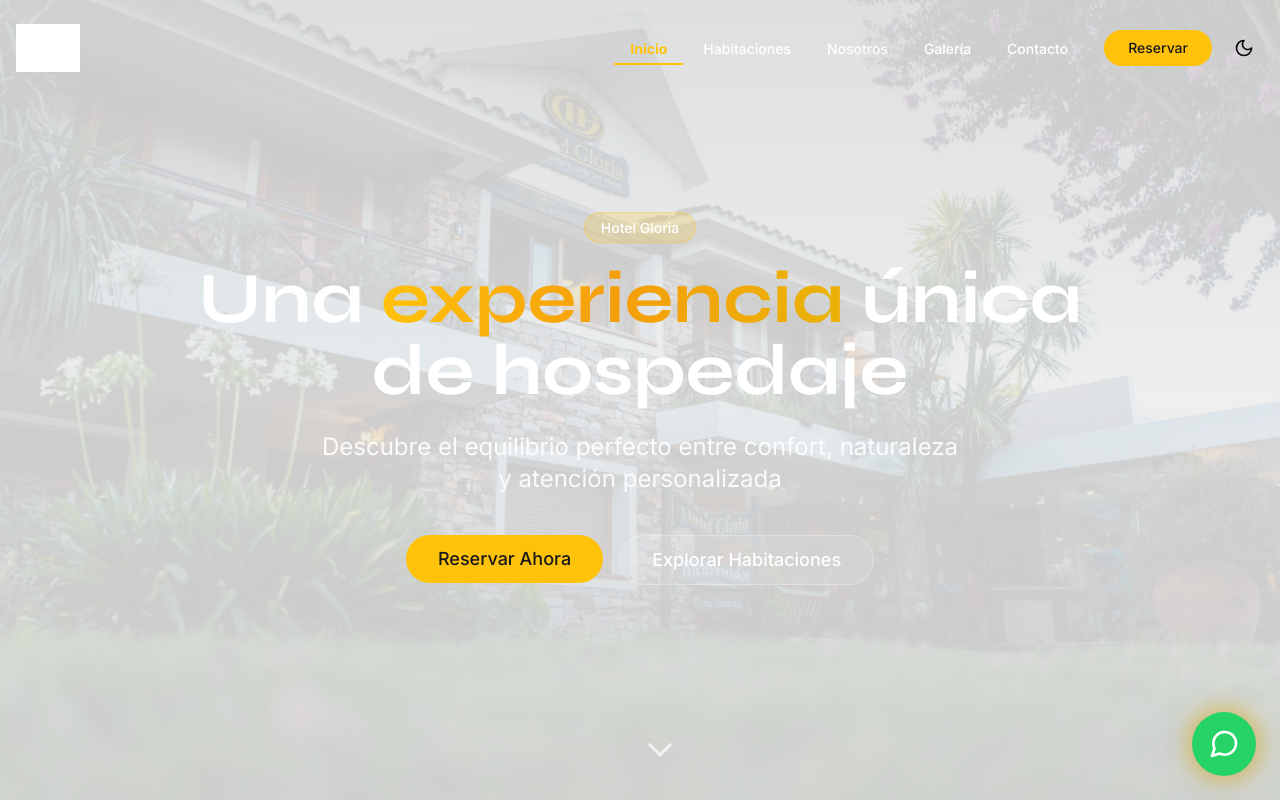
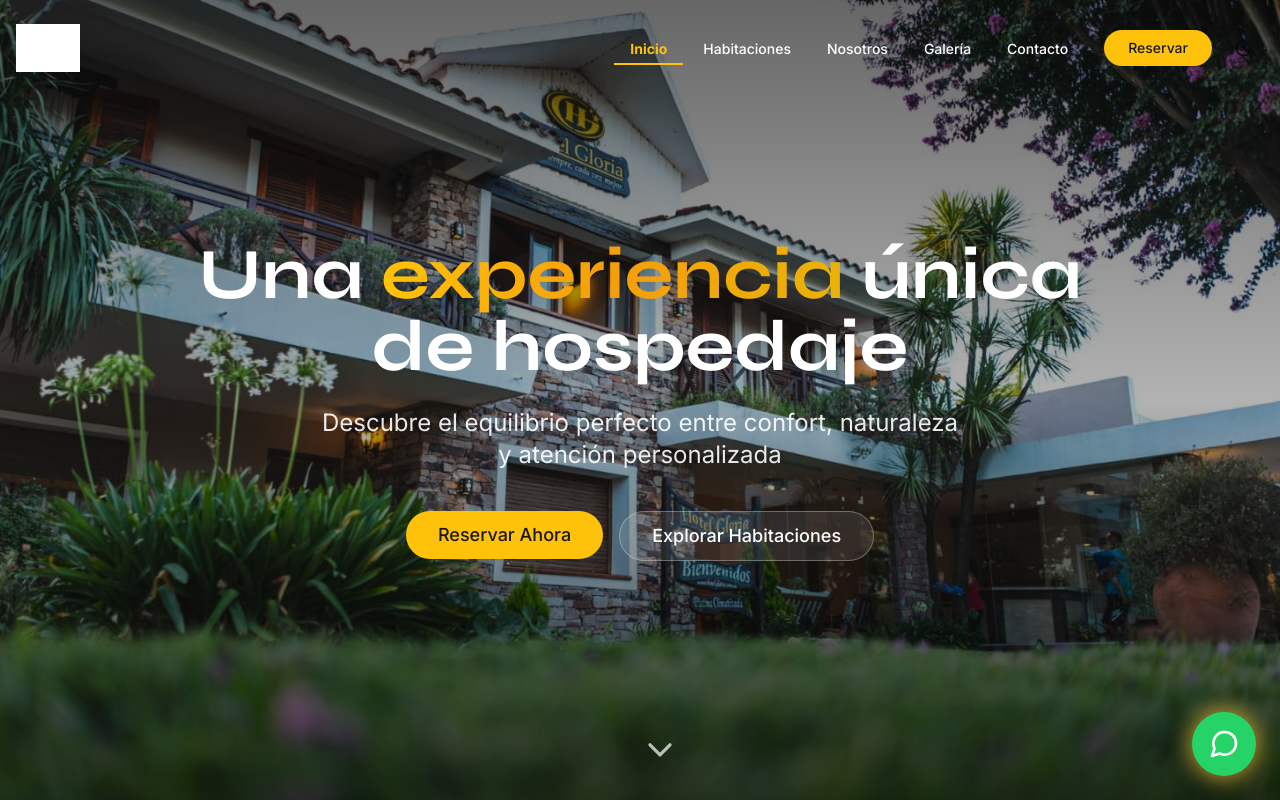
Before and after one commit to clientesweb/hotelgloria, a Next.js app: page / in a window 1280 px wide. Shown: the top 800 px of the page. Built offline with nearby package versions, Linux system fonts and the light colour scheme; grey boxes are pictures that could not be loaded.

Commit message:
Actualizar immersive-hero.tsx

```diff
--- a/components/immersive-hero.tsx
+++ b/components/immersive-hero.tsx
@@ -1,28 +1,12 @@
 "use client"
 
-import { useState, useEffect, useRef } from "react"
+import { useRef } from "react"
 import Image from "next/image"
 import { Button } from "@/components/ui/button"
-import { motion, useScroll, useTransform, AnimatePresence } from "framer-motion"
+import { motion, useScroll, useTransform } from "framer-motion"
 import { ChevronDown } from "lucide-react"
 
-const heroImages = [
-  {
-    url: "/hero-hotel-gloria-1.jpg",
-    alt: "Fachada del Hotel Gloria",
-  },
-  {
-    url: "/hero-hotel-gloria-2.jpg",
-    alt: "Piscina climatizada del Hotel Gloria",
-  },
-  {
-    url: "/hero-hotel-gloria-3.jpg",
-    alt: "Área de juegos del Hotel Gloria",
-  },
-]
-
 export default function ImmersiveHero() {
-  const [currentImage, setCurrentImage] = useState(0)
   const containerRef = useRef<HTMLDivElement>(null)
   const { scrollY } = useScroll()
 
@@ -30,18 +14,9 @@ export default function ImmersiveHero() {
   const y = useTransform(scrollY, [0, 1000], [0, 300])
   const opacity = useTransform(scrollY, [0, 300], [1, 0])
 
-  // Image rotation
-  useEffect(() => {
-    const interval = setInterval(() => {
-      setCurrentImage((prev) => (prev + 1) % heroImages.length)
-    }, 6000)
-
-    return () => clearInterval(interval)
-  }, [])
-
   // Scroll to content
   const scrollToContent = () => {
-    const contentSection = document.getElementById("content-start")
+    const contentSection = document.getElementById("video-hotel")
     if (contentSection) {
       contentSection.scrollIntoView({ behavior: "smooth" })
     }
@@ -49,27 +24,11 @@ export default function ImmersiveHero() {
 
   return (
     <div className="relative h-screen w-full overflow-hidden" ref={containerRef}>
-      {/* Background images with crossfade */}
-      <AnimatePresence mode="wait">
-        <motion.div
-          key={currentImage}
-          initial={{ opacity: 0 }}
-          animate={{ opacity: 1 }}
-          exit={{ opacity: 0 }}
-          transition={{ duration: 1.5 }}
-          style={{ y }}
-          className="absolute inset-0 h-full w-full"
-        >
-          <Image
-            src={heroImages[currentImage].url || "/placeholder.svg"}
-            alt={heroImages[currentImage].alt}
-            fill
-            priority
-            className="object-cover scale-110"
-          />
-          <div className="absolute inset-0 bg-gradient-to-b from-black/60 via-black/30 to-black/70" />
-        </motion.div>
-      </AnimatePresence>
+      {/* Background image with parallax */}
+      <motion.div style={{ y }} className="absolute inset-0 h-full w-full">
+        <Image src="/hero-hotel-gloria-1.jpg" alt="Hotel Gloria" fill priority className="object-cover scale-110" />
+        <div className="absolute inset-0 bg-gradient-to-b from-black/60 via-black/30 to-black/70" />
+      </motion.div>
 
       {/* Hero content */}
       <motion.div
@@ -82,17 +41,6 @@ export default function ImmersiveHero() {
           transition={{ duration: 0.8, delay: 0.3 }}
           className="max-w-4xl mx-auto"
         >
-          <motion.div
-            initial={{ opacity: 0, scale: 0.9 }}
-            animate={{ opacity: 1, scale: 1 }}
-            transition={{ duration: 0.8 }}
-            className="mb-6 inline-block"
-          >
-            <span className="px-4 py-1.5 rounded-full bg-primary/20 backdrop-blur-sm text-white text-sm font-medium border border-primary/30">
-              Hotel Gloria
-            </span>
-          </motion.div>
-
           <motion.h1
             className="text-4xl sm:text-5xl md:text-6xl lg:text-7xl font-bold text-white mb-4 sm:mb-6 leading-tight"
             initial={{ opacity: 0, y: 20 }}
```
